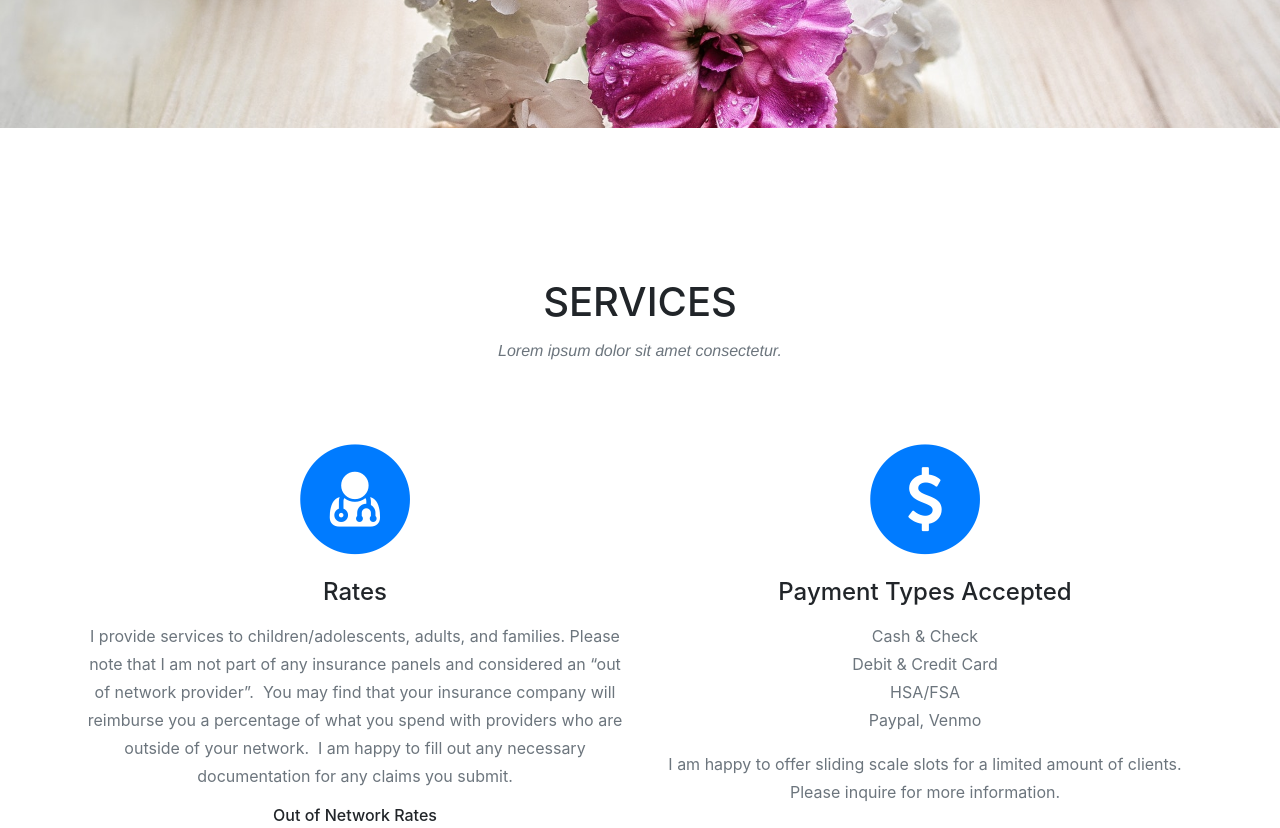
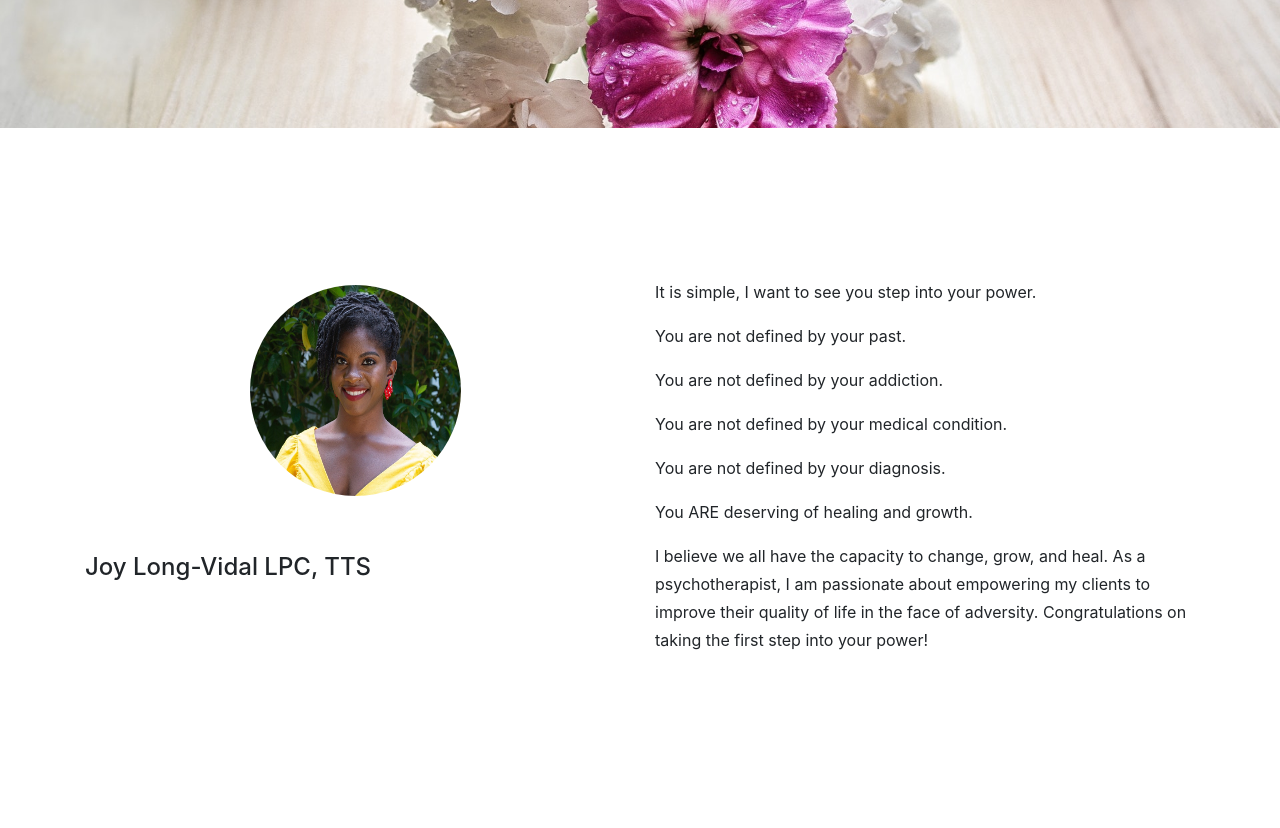
Before and after one commit to noahking27/joyVidalPortfolio, a website with bundled scripts: page index.html in a window 1280 px wide. Shown: the part 600-1428 px from the top of the page. Built offline with nearby package versions, Linux system fonts and the light colour scheme; a web font is replaced by a local one.

Commit message:
social media icons

```diff
--- a/index.html
+++ b/index.html
@@ -65,6 +65,32 @@
       </div>
     </header>
 
+
+    <!-- Section 1 -->
+    <section>
+      <div class="container">
+        <div class="row">
+            <div class="col-lg-6" id="mastheadLeft">
+              <div class="team-member">
+              <img class="mx-auto rounded-circle" src="img/team/joy1.jpg" alt="">
+            </div>
+              <h4 class="service-heading">Joy Long-Vidal LPC, TTS</h4>
+            </div>
+            <div class="col-lg-6">
+              <p>It is simple, I want to see you step into your power.</p>
+              <p>You are not defined by your past.</p>
+              <p>You are not defined by your addiction.</p>
+              <p>You are not defined by your medical condition.</p>
+              <p>You are not defined by your diagnosis.</p>
+              <p>You ARE deserving of healing and growth.</p>
+              <p>
+                I believe we all have the capacity to change, grow, and heal. As a psychotherapist, I am passionate about empowering my clients to improve their quality of life in the face of adversity. Congratulations on taking the first step into your power!
+              </p>
+
+            </div>
+        </div>
+      </div>
+    </section>
     <!-- Services -->
     <section id="services">
       <div class="container">
@@ -125,7 +151,7 @@
                     Psychotherapy for Individuals, Couples, and Families
                   </p>
                   <ul class="list-inline social-buttons">
-                    <li class="list-inline-item">
+                    <!-- <li class="list-inline-item">
                       <a href="#">
                         <i class="fa fa-twitter"></i>
                       </a>
@@ -134,9 +160,9 @@
                       <a href="#">
                         <i class="fa fa-facebook"></i>
                       </a>
-                    </li>
+                    </li> -->
                     <li class="list-inline-item">
-                      <a href="#">
+                      <a href="https://www.linkedin.com/in/joy-long-vidal-ma-lpc-tts-1717193a/">
                         <i class="fa fa-linkedin"></i>
                       </a>
                     </li>
@@ -374,7 +400,7 @@
           </div>
           <div class="col-md-4">
             <ul class="list-inline social-buttons">
-              <li class="list-inline-item">
+              <!-- <li class="list-inline-item">
                 <a href="#">
                   <i class="fa fa-twitter"></i>
                 </a>
@@ -383,9 +409,9 @@
                 <a href="#">
                   <i class="fa fa-facebook"></i>
                 </a>
-              </li>
+              </li> -->
               <li class="list-inline-item">
-                <a href="#">
+                <a href="https://www.linkedin.com/in/joy-long-vidal-ma-lpc-tts-1717193a/">
                   <i class="fa fa-linkedin"></i>
                 </a>
               </li>
```
